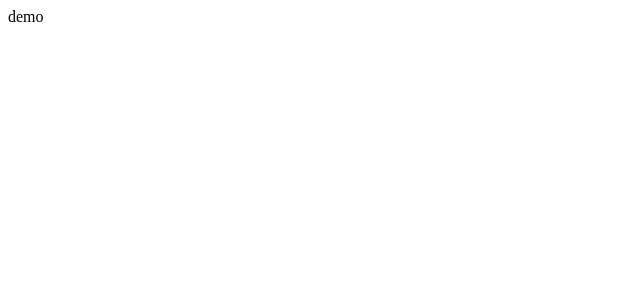
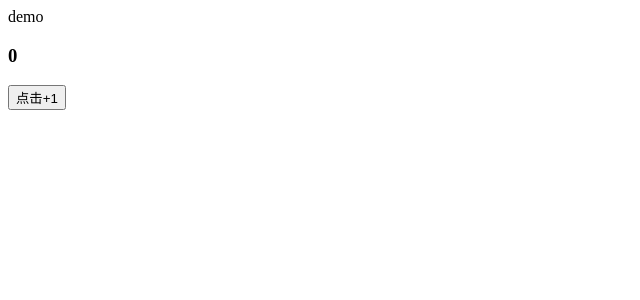
Before and after one commit to HeroCloudy/wumeng-vue3-app-template, a Vue app: page /demo in a window 1280 px wide. Shown: the top 300 px of the page, without its empty margins (0-640 px from the left). Built offline with nearby package versions, Linux system fonts and the light colour scheme; the HTML template or start-up script is replaced by a standard one.

Commit message:
feat: add pinia

```diff
--- a/package.json
+++ b/package.json
@@ -14,6 +14,7 @@
   },
   "dependencies": {
     "pinia": "^3.0.1",
+    "pinia-plugin-persistedstate": "^4.2.0",
     "vue": "^3.5.13",
     "vue-router": "^4.5.0"
   },
--- a/src/main.ts
+++ b/src/main.ts
@@ -1,7 +1,9 @@
 import { createApp } from 'vue'
 import App from './App.vue'
+import { installStore } from '@/stores'
 import { installRouter } from '@/router'
 
 const app = createApp(App)
 installRouter(app)
+installStore(app)
 app.mount('#app')
--- /dev/null
+++ b/src/stores/index.ts
@@ -0,0 +1,12 @@
+import { createPinia } from 'pinia'
+import piniaPluginPersistedstate from 'pinia-plugin-persistedstate'
+import type { App } from 'vue'
+
+const pinia = createPinia()
+pinia.use(piniaPluginPersistedstate)
+
+export const installStore = (app: App) => {
+  app.use(pinia)
+}
+
+export default pinia
--- /dev/null
+++ b/src/stores/modules/demo.ts
@@ -0,0 +1,21 @@
+import { defineStore } from 'pinia'
+import { ref } from 'vue'
+
+export const useDemoStore = defineStore(
+  'demoStore',
+  () => {
+    const counter = ref<number>(0)
+
+    const increment = () => {
+      counter.value++
+    }
+
+    return {
+      counter,
+      increment,
+    }
+  },
+  {
+    persist: true,
+  },
+)
--- a/src/views/demo.vue
+++ b/src/views/demo.vue
@@ -1,3 +1,13 @@
 <template>
   <div class="demo">demo</div>
+  <h3>{{ counter }}</h3>
+  <button @click="demoStore.increment()">点击+1</button>
 </template>
+
+<script setup lang="ts">
+import { useDemoStore } from '@/stores/modules/demo'
+import { storeToRefs } from 'pinia'
+
+const demoStore = useDemoStore()
+const { counter } = storeToRefs(demoStore)
+</script>
```
Also changed, not shown: 1 other file (tests, documents, lock files or other folders).
